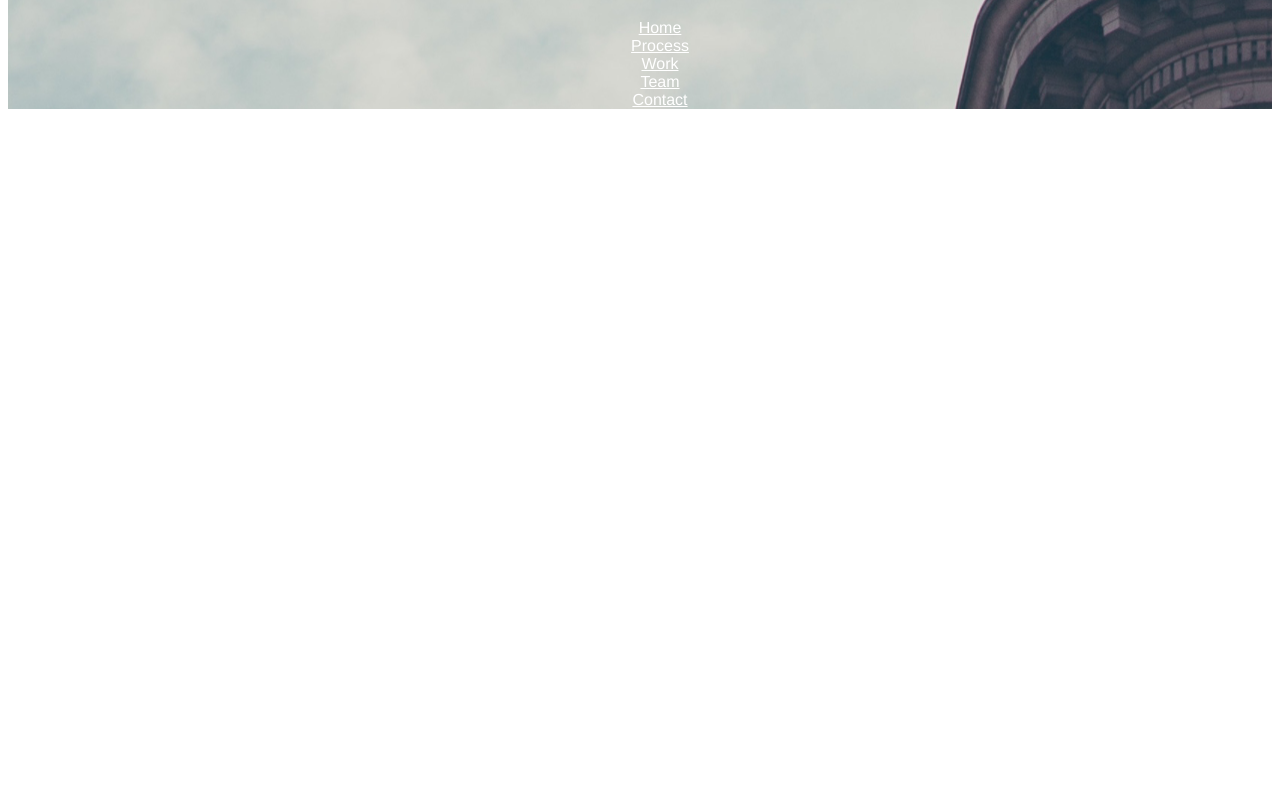
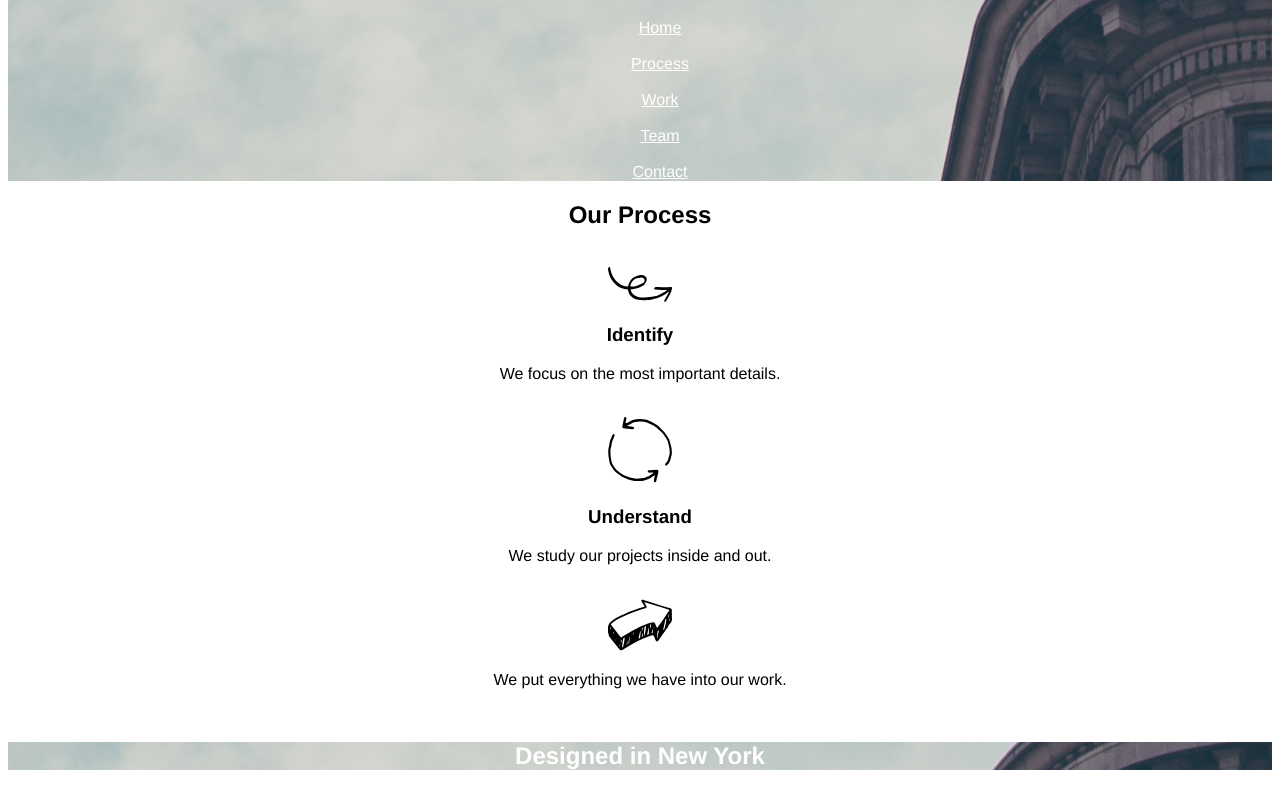
Before and after one commit to MFullerdg/broadway, a plain HTML site: page index.html in a window 1280 px wide. Shown: the part 61-851 px from the top of the page. Before the commit the page ends 800 px from the top, so only its background shows below. Drawn offline with Linux system fonts and the light colour scheme.

Commit message:
add process section

```diff
--- a/index.html
+++ b/index.html
@@ -5,15 +5,42 @@
   <title>Broadway Design</title>
 </head>
 <body>
-  <div>
+
+          <!--Head and Navigation-->
+
+  <div class="nav" id="home">
     <h1>Broadway Design</h1>
-    <ul>
-      <li><a href="./index.html">Home</a></li>
-      <li><a href="./index.html">Process</a></li>
-      <li><a href="./index.html">Work</a></li>
-      <li><a href="./index.html">Team</a></li>
-      <li><a href="./index.html">Contact</a></li>
+    <nav>
+      <ul>
+        <li><a href="#home">Home</a></li><br>
+        <li><a href="#process">Process</a></li><br>
+        <li><a href="#work">Work</a></li><br>
+        <li><a href="#team">Team</a></li><br>
+        <li><a href="#contact">Contact</a></li>
+      </ul>
+    </nav>
+  </div>
 
+          <!--Process Section-->
+
+  <div id="process">
+    <h2>Our Process</h2>
+    <br>
+    <img src="./resources/images/identify.svg">
+    <h3>Identify</h3>
+    <p>We focus on the most important details.</p>
+    <br>
+    <img src="./resources/images/understand.svg">
+    <h3>Understand</h3>
+    <p>We study our projects inside and out.</p>
+    <br>
+    <img src="./resources/images/execute.svg">
+    <p>We put everything we have into our work.</p>
+    <br>
   </div>
+  <div class="nav">
+    <h2>Designed in New York</h2>
+  </div>
+
 </body>
 </html>
--- a/resources/css/style.css
+++ b/resources/css/style.css
@@ -2,7 +2,7 @@
   font-family:helvetica;
   text-align:center;
 }
-div {
+.nav {
   background-image:url("../images/the-flatiron-building.png");
   color:white;
 }
```
